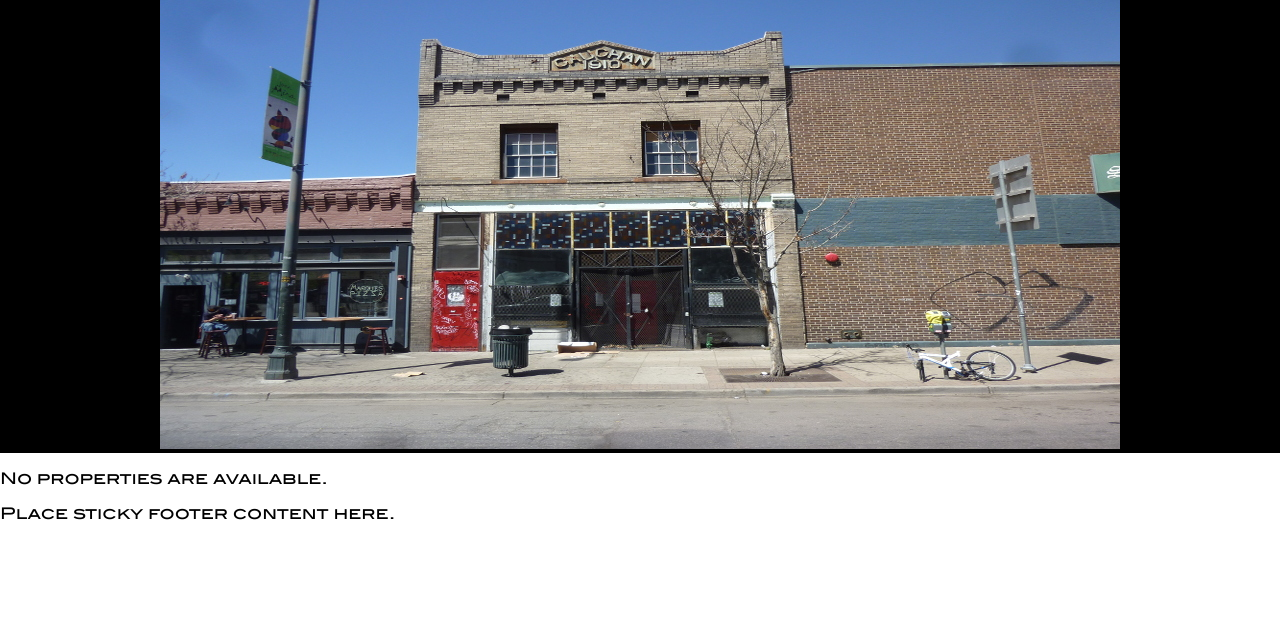
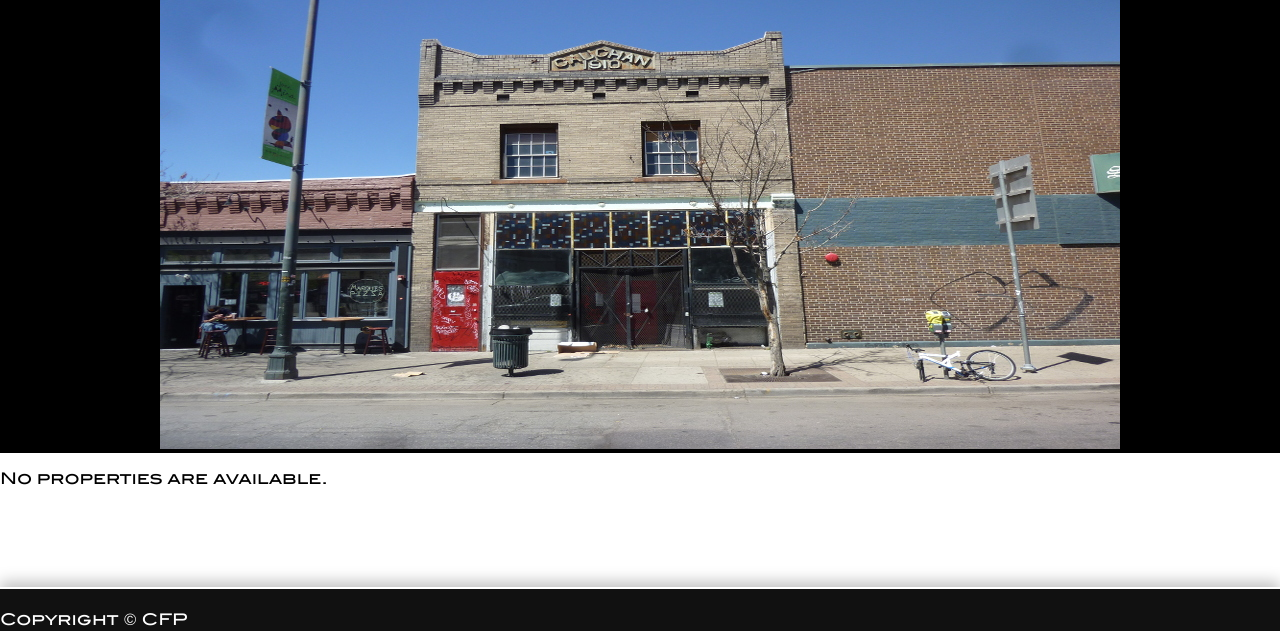
Before and after one commit to benjafishman/CombinedFishmanProperties, a Django app: template properties/templates/properties/home.html in a window 1280 px wide. Shown: the part 169-800 px from the top of the page. Run offline with Django 3.2, Linux system fonts and the light colour scheme; the template is opened without the code that fills it, so the values that code supplies are empty; some libraries are stand-ins or nearby versions.

Commit message:
- adding sticky footer

```diff
--- a/properties/static/cfp.css
+++ b/properties/static/cfp.css
@@ -87,3 +87,18 @@ body {
         display: block;
     }
 }
+
+.footer {
+     position: fixed;
+     bottom: 0px;
+     width: 100%;
+     overflow: visible;
+     z-index: 99;
+     padding-top: 5px;
+     padding-bottom: 3px;
+     color: #ffffff;
+     background: #111 none repeat scroll 0% 0%;
+     border-top: solid white 2px;
+     -webkit-box-shadow: 0px -5px 15px 0px #bfbfbf;
+     height: 34px;
+}
--- a/properties/templates/properties/base.html
+++ b/properties/templates/properties/base.html
@@ -35,7 +35,7 @@
 <!-- FOOTER -->
 <footer class="footer">
     <div class="container">
-        <p class="text-muted">Place sticky footer content here.</p>
+        <p class="text-muted">Copyright &copy; CFP </p>
     </div>
 </footer>
 <script src="https://ajax.googleapis.com/ajax/libs/jquery/1.11.2/jquery.min.js"></script>
```
